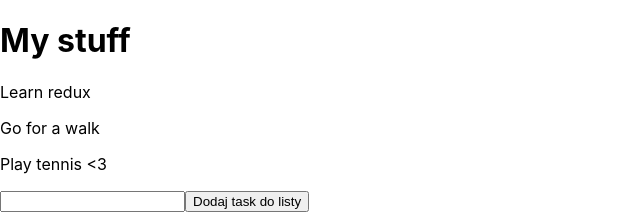
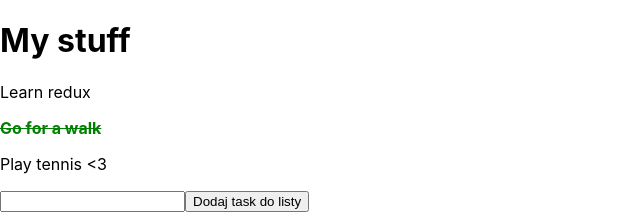
Before and after one commit to lukasz-klekner/podstawy-react-js, a React (Create React App) app: page / in a window 1280 px wide. Shown: the top 214 px of the page, without its empty margins (0-640 px from the left). Built offline with nearby package versions, Linux system fonts and the light colour scheme.

Commit message:
added ToDoItem component and toggleDone into the project

```diff
--- a/src/App.css
+++ b/src/App.css
@@ -1,3 +1,9 @@
+.doneToDo {
+  color: green;
+  text-decoration: line-through;
+  font-weight: 700;
+}
+
 .App {
   text-align: center;
 }
--- a/src/App.js
+++ b/src/App.js
@@ -1,4 +1,5 @@
 import { Component } from 'react';
+import './App.css';
 
 class ToDoList extends Component {
   state = {
@@ -10,10 +11,11 @@ class ToDoList extends Component {
 
   addNewTask = () => {
     const { tasks, draft} = this.state;
-    const list = tasks;
-    list.push(draft);
+    // console.log(tasks);
+    // const list = tasks;
+    // list.push({text: draft});
     this.setState({
-      tasks: list,
+      tasks: [...tasks, {text: draft}],
       draft: '',
     })
   }
@@ -24,7 +26,7 @@ class ToDoList extends Component {
     return (
       <div>
         <h1>{this.props.title}</h1>
-        {tasks.map(task => <div key={task}><p>{task}</p></div>)}
+        {tasks.map(task => <ToDoItem key={task.text} task={task} />)}
         <input type="text" value={draft} onChange={this.updateDraft} />
         <button onClick={this.addNewTask}>Dodaj task do listy</button>
       </div>
@@ -32,11 +34,41 @@ class ToDoList extends Component {
   }
 }
 
+class ToDoItem extends Component {
+  static defaultProps = {
+    done: false,
+  }
+
+  state = {
+    done: this.props.task.done,
+  }
+
+  toggleDone = () => {
+    this.setState({
+      done: !this.state.done
+    })
+  }
+
+  render(){
+    const {text} = this.props.task;
+    const {done} = this.state;
+
+    const propsy = this.props.task;
+    console.log(propsy);
+
+    return (
+      <div onClick={this.toggleDone} className={done ? 'doneToDo': ''}>
+        <p>{text}</p>
+      </div>
+    )
+  }
+}
+
 class App extends Component {
   myTask = [
-    'Learn redux',
-    'Go for a walk',
-    'Play tennis <3'
+    { text: 'Learn redux', done: false },
+    { text: 'Go for a walk', done: true},
+    { text: 'Play tennis <3', done: false},
   ]
   render(){
   return (
```
